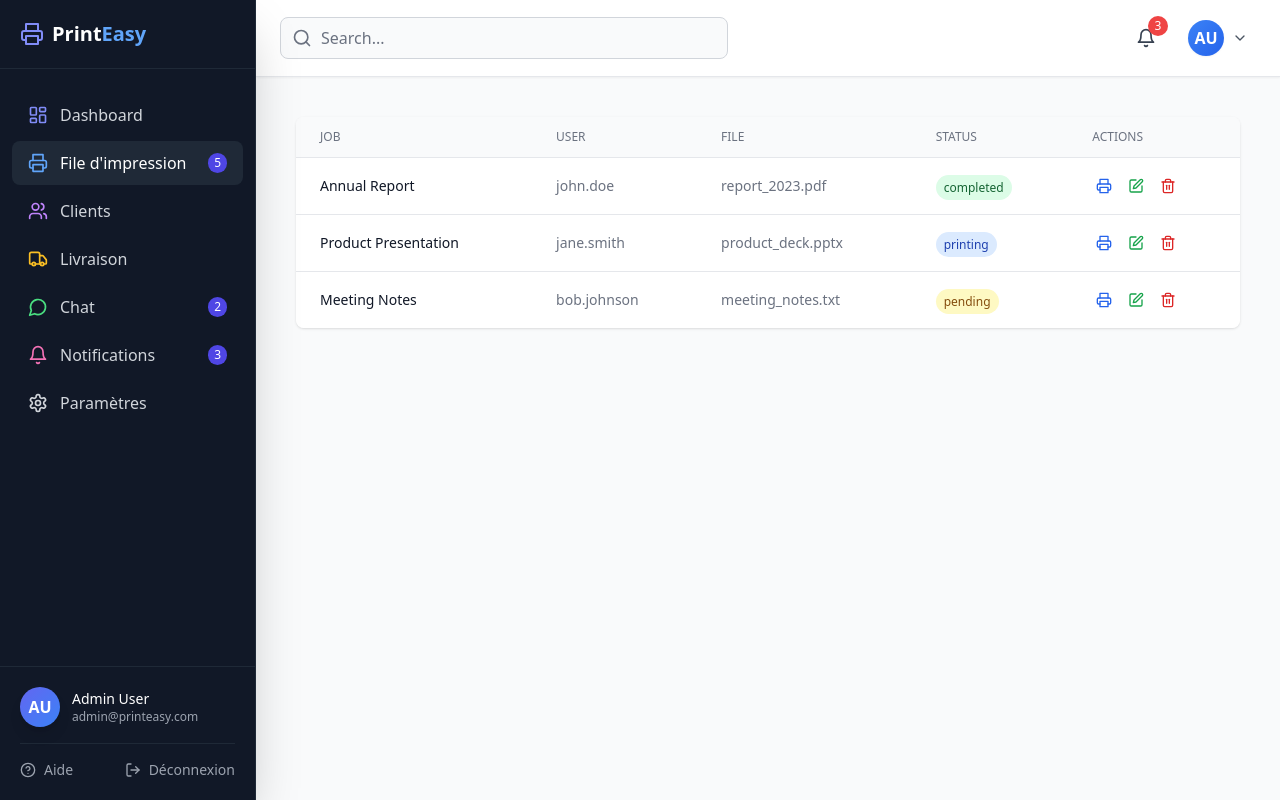
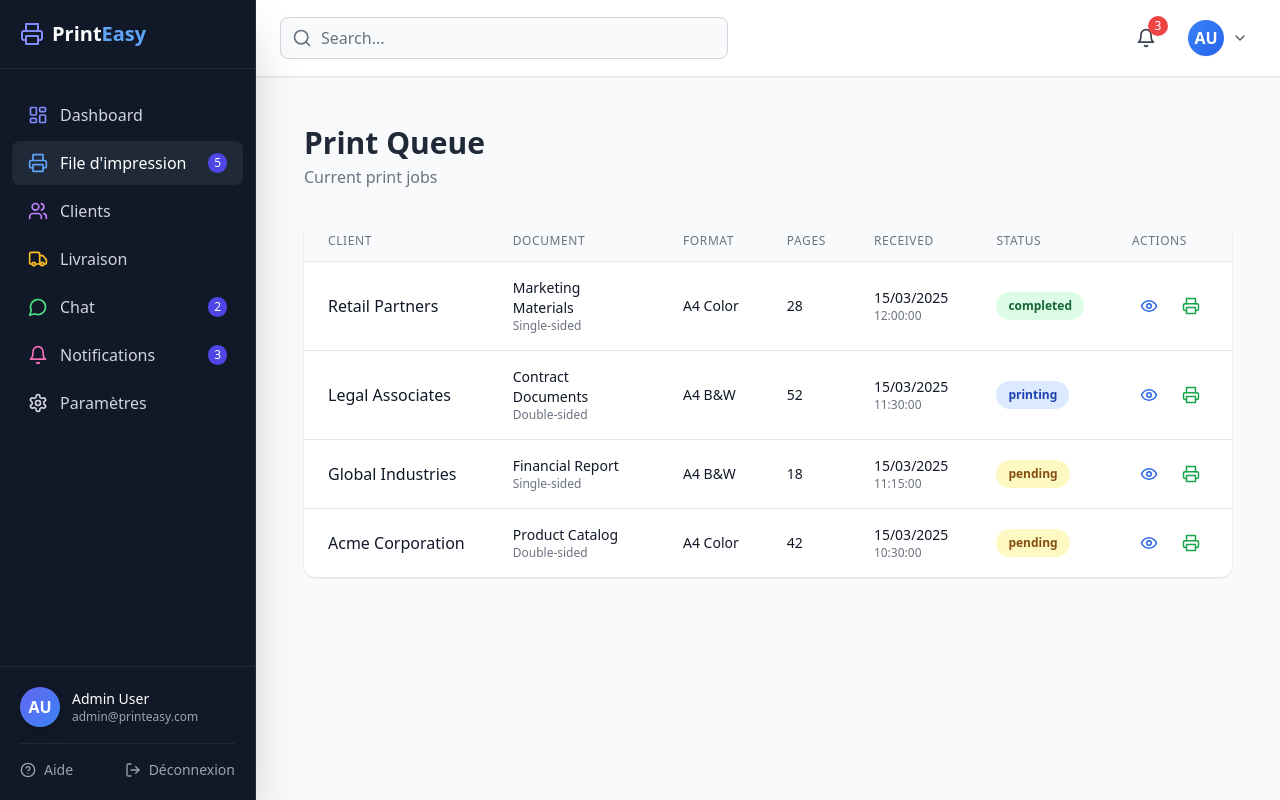
Before and after one commit to kwilliams3/projet-gestinnaire-impression, a React (Vite) app: page /queue in a window 1280 px wide. Built offline with nearby package versions, Linux system fonts and the light colour scheme.

Commit message:
amelioration

```diff
--- a/package.json
+++ b/package.json
@@ -10,10 +10,13 @@
     "preview": "vite preview"
   },
   "dependencies": {
+    "chart.js": "^4.4.9",
     "framer-motion": "^12.7.4",
     "lucide-react": "^0.344.0",
     "react": "^18.3.1",
+    "react-chartjs-2": "^5.3.0",
     "react-dom": "^18.3.1",
+    "react-icons": "^5.5.0",
     "react-router-dom": "^7.5.1"
   },
   "devDependencies": {
--- a/src/pages/DashboardPage.tsx
+++ b/src/pages/DashboardPage.tsx
@@ -1,64 +1,189 @@
 import React from 'react';
 import StatsCard from '../components/dashboard/StatsCard';
-import PrintQueueTable from '../components/dashboard/PrintQueueTable';
-import RecentOrdersCard from '../components/dashboard/RecentOrdersCard';
-import DeliveryStatusCard from '../components/dashboard/DeliveryStatusCard';
-import { mockStats, mockPrintJobs, mockOrders } from '../data/mockData';
+import { Bar } from 'react-chartjs-2';
+import { Chart as ChartJS, CategoryScale, LinearScale, BarElement, Title, Tooltip, Legend } from 'chart.js';
+import { FaDollarSign, FaPrint, FaUserFriends, FaFileAlt, FaChartBar } from 'react-icons/fa';
+
+ChartJS.register(CategoryScale, LinearScale, BarElement, Title, Tooltip, Legend);
 
 const DashboardPage: React.FC = () => {
-  // Get only printing or pending jobs for the queue
-  const activeJobs = mockPrintJobs.filter(
-    job => job.status === 'printing' || job.status === 'pending'
-  );
+  const revenueData = {
+    total: 1250000,
+    change: 8.5,
+    isPositive: true,
+  };
 
-  // Get most recent 4 orders
-  const recentOrders = [...mockOrders].sort(
-    (a, b) => new Date(b.receivedAt).getTime() - new Date(a.receivedAt).getTime()
-  ).slice(0, 4);
+  const stats = {
+    impressions: 324,
+    clients: 28,
+    documents: 156,
+  };
+
+  const dailyImpressionsData = {
+    labels: ['Lundi', 'Mardi', 'Mercredi', 'Jeudi', 'Vendredi', 'Samedi', 'Dimanche'],
+    datasets: [
+      {
+        label: 'Impressions Noir sur Blanc',
+        data: [120, 150, 100, 200, 170, 80, 60],
+        backgroundColor: 'rgba(0, 0, 0, 0.6)',
+        borderColor: 'rgba(0, 0, 0, 1)',
+        borderWidth: 1,
+      },
+      {
+        label: 'Impressions Couleur',
+        data: [80, 120, 150, 90, 100, 130, 110],
+        backgroundColor: 'rgba(255, 165, 0, 0.6)',
+        borderColor: 'rgba(255, 165, 0, 1)',
+        borderWidth: 1,
+      },
+    ],
+  };
+
+  const options = {
+    responsive: true,
+    plugins: {
+      legend: {
+        position: 'top' as const,
+      },
+      title: {
+        display: true,
+        text: 'Impressions Quotidiennes de la Semaine',
+      },
+    },
+    scales: {
+      y: {
+        beginAtZero: true,
+        title: {
+          display: true,
+          text: 'Nombre d\'Impressions',
+        },
+      },
+    },
+  };
 
   return (
-    <div className="space-y-6">
+    <div className="space-y-6 p-6">
       <div>
-        <h1 className="text-2xl font-bold text-gray-800">Dashboard</h1>
-        <p className="text-gray-500">Welcome back! Here's an overview of today's print operations.</p>
+        <h1 className="text-3xl font-bold text-gray-800">Tableau de Bord Administrateur</h1>
+        <p className="text-gray-500">Vue d'ensemble des activités d'impression</p>
       </div>
 
+      {/* Cartes de statistiques principales */}
       <div className="grid grid-cols-1 md:grid-cols-2 lg:grid-cols-4 gap-6">
-        <StatsCard
-          title="Documents Today"
-          value={mockStats.totalDocumentsToday}
-          type="documents"
-          description="Total documents received today"
-          trend={{ value: 12, isPositive: true }}
-        />
-        <StatsCard
-          title="Active Jobs"
-          value={mockStats.activeJobs}
-          type="printing"
-          description="Currently in production"
-        />
-        <StatsCard
-          title="Ready for Delivery"
-          value={mockStats.readyForDelivery}
-          type="ready"
-          description="Completed, awaiting delivery"
-        />
-        <StatsCard
-          title="Pending Validation"
-          value={mockStats.pendingValidation}
-          type="pending"
-          description="Awaiting client approval"
-        />
+        <div className="bg-gradient-to-r from-green-400 to-green-600 p-6 rounded-lg shadow-lg text-white transition-transform duration-200 hover:scale-105">
+          <div className="flex items-center">
+            <FaDollarSign className="text-4xl mr-2" />
+            <h2 className="text-lg font-semibold">Revenus Totaux</h2>
+          </div>
+          <p className="text-2xl font-bold">{`${revenueData.total.toLocaleString()} XAF`}</p>
+          <p className={`text-sm ${revenueData.isPositive ? 'text-green-200' : 'text-red-200'}`}>
+            Changement: {revenueData.change}%
+          </p>
+        </div>
+        <div className="bg-gradient-to-r from-blue-400 to-blue-600 p-6 rounded-lg shadow-lg text-white transition-transform duration-200 hover:scale-105">
+          <div className="flex items-center">
+            <FaPrint className="text-4xl mr-2" />
+            <h2 className="text-lg font-semibold">Impressions</h2>
+          </div>
+          <p className="text-2xl font-bold">{stats.impressions}</p>
+          <p className="text-sm">Total cette semaine</p>
+        </div>
+        <div className="bg-gradient-to-r from-purple-400 to-purple-600 p-6 rounded-lg shadow-lg text-white transition-transform duration-200 hover:scale-105">
+          <div className="flex items-center">
+            <FaUserFriends className="text-4xl mr-2" />
+            <h2 className="text-lg font-semibold">Clients Actifs</h2>
+          </div>
+          <p className="text-2xl font-bold">{stats.clients}</p>
+          <p className="text-sm">Clients ayant commandé</p>
+        </div>
+        <div className="bg-gradient-to-r from-orange-400 to-orange-600 p-6 rounded-lg shadow-lg text-white transition-transform duration-200 hover:scale-105">
+          <div className="flex items-center">
+            <FaFileAlt className="text-4xl mr-2" />
+            <h2 className="text-lg font-semibold">Documents Traités</h2>
+          </div>
+          <p className="text-2xl font-bold">{stats.documents}</p>
+          <p className="text-sm">Documents imprimés</p>
+        </div>
       </div>
 
-      <div>
-        <h2 className="text-xl font-semibold text-gray-800 mb-4">Active Print Queue</h2>
-        <PrintQueueTable jobs={activeJobs} />
+      {/* Section Statistiques Impressions */}
+      <div className="grid grid-cols-1 lg:grid-cols-2 gap-6">
+        {/* Graphique des impressions quotidiennes */}
+        <div className="bg-white p-6 rounded-lg shadow mb-6">
+          <h2 className="text-xl font-semibold text-gray-800 mb-4">Activité Récente</h2>
+          <Bar data={dailyImpressionsData} options={options} />
+        </div>
+
+        {/* Statistiques des Impressions par Type */}
+        <div className="bg-white p-6 rounded-lg shadow">
+          <h2 className="text-xl font-semibold text-gray-800 mb-4 flex items-center">
+            <FaChartBar className="mr-2" />
+            Statistiques des Impressions
+          </h2>
+          <div className="space-y-3">
+            <div className="flex justify-between items-center p-4 bg-green-100 rounded-lg shadow">
+              <span className="text-green-800">Impressions Noir sur Blanc</span>
+              <span className="font-bold text-green-800">1,500</span>
+            </div>
+            <div className="flex justify-between items-center p-4 bg-orange-100 rounded-lg shadow">
+              <span className="text-orange-800">Impressions Couleur</span>
+              <span className="font-bold text-orange-800">800</span>
+            </div>
+            <div className="flex justify-between items-center p-4 bg-blue-100 rounded-lg shadow">
+              <span className="text-blue-800">Total Impressions</span>
+              <span className="font-bold text-blue-800">2,300</span>
+            </div>
+          </div>
+        </div>
       </div>
 
-      <div className="grid grid-cols-1 lg:grid-cols-2 gap-6">
-        <RecentOrdersCard orders={recentOrders} />
-        <DeliveryStatusCard orders={mockOrders} />
+      {/* Tableau des commandes récentes simplifié */}
+      <div className="bg-white p-6 rounded-lg shadow">
+        <h2 className="text-xl font-semibold text-gray-800 mb-4">Commandes Récentes</h2>
+        <div className="overflow-x-auto">
+          <table className="min-w-full divide-y divide-gray-200">
+            <thead className="bg-gray-50">
+              <tr>
+                <th className="px-6 py-3 text-left text-xs font-medium text-gray-500 uppercase">N° Commande</th>
+                <th className="px-6 py-3 text-left text-xs font-medium text-gray-500 uppercase">Client</th>
+                <th className="px-6 py-3 text-left text-xs font-medium text-gray-500 uppercase">Montant (XAF)</th>
+                <th className="px-6 py-3 text-left text-xs font-medium text-gray-500 uppercase">Statut</th>
+              </tr>
+            </thead>
+            <tbody className="bg-white divide-y divide-gray-200">
+              <tr>
+                <td className="px-6 py-4 whitespace-nowrap text-sm font-medium text-gray-900">CMD-2023-056</td>
+                <td className="px-6 py-4 whitespace-nowrap text-sm text-gray-500">Entreprise ABC</td>
+                <td className="px-6 py-4 whitespace-nowrap text-sm text-gray-500">125,000</td>
+                <td className="px-6 py-4 whitespace-nowrap">
+                  <span className="px-2 inline-flex text-xs leading-5 font-semibold rounded-full bg-green-100 text-green-800">
+                    Livré
+                  </span>
+                </td>
+              </tr>
+              <tr>
+                <td className="px-6 py-4 whitespace-nowrap text-sm font-medium text-gray-900">CMD-2023-057</td>
+                <td className="px-6 py-4 whitespace-nowrap text-sm text-gray-500">Université XYZ</td>
+                <td className="px-6 py-4 whitespace-nowrap text-sm text-gray-500">85,500</td>
+                <td className="px-6 py-4 whitespace-nowrap">
+                  <span className="px-2 inline-flex text-xs leading-5 font-semibold rounded-full bg-yellow-100 text-yellow-800">
+                    En cours
+                  </span>
+                </td>
+              </tr>
+              <tr>
+                <td className="px-6 py-4 whitespace-nowrap text-sm font-medium text-gray-900">CMD-2023-058</td>
+                <td className="px-6 py-4 whitespace-nowrap text-sm text-gray-500">Société XYZ</td>
+                <td className="px-6 py-4 whitespace-nowrap text-sm text-gray-500">150,000</td>
+                <td className="px-6 py-4 whitespace-nowrap">
+                  <span className="px-2 inline-flex text-xs leading-5 font-semibold rounded-full bg-red-100 text-red-800">
+                    Terminé
+                  </span>
+                </td>
+              </tr>
+            </tbody>
+          </table>
+        </div>
       </div>
     </div>
   );
--- a/src/pages/PrintQueuePage.tsx
+++ b/src/pages/PrintQueuePage.tsx
@@ -1,68 +1,29 @@
 import React, { useState, useMemo } from 'react';
-import { PrinterIcon, Filter, Plus, Search, RefreshCw, X, Edit, Trash2 } from 'lucide-react';
+import { PrinterIcon, Eye } from 'lucide-react';
 
 interface PrintJob {
   id: string;
-  name: string;
-  user: string;
-  status: 'pending' | 'printing' | 'completed' | 'failed' | 'delivered';
-  fileName: string;
-  submittedAt: string;
-  content?: string; // Contenu modifiable
+  client: string;
+  document: string;
+  format: string;
+  pages: number;
+  received: string;
+  status: 'pending' | 'printing' | 'completed' | 'failed';
+  type: string;
+  time: string;
+  content?: string;
 }
 
 const PrintQueuePage: React.FC = () => {
-  // États
-  const [statusFilter, setStatusFilter] = useState<string>('all');
-  const [searchQuery, setSearchQuery] = useState('');
-  const [jobs, setJobs] = useState<PrintJob[]>(mockPrintJobs);
-  const [editingJob, setEditingJob] = useState<PrintJob | null>(null);
-  const [editContent, setEditContent] = useState('');
-
-  // Filtrage des jobs
-  const filteredJobs = useMemo(() => {
-    return jobs.filter(job => {
-      const matchesStatus = statusFilter === 'all' || job.status === statusFilter;
-      const matchesSearch =
-        job.name.toLowerCase().includes(searchQuery.toLowerCase()) ||
-        job.user.toLowerCase().includes(searchQuery.toLowerCase()) ||
-        job.fileName.toLowerCase().includes(searchQuery.toLowerCase());
-
-      return matchesStatus && matchesSearch;
-    });
-  }, [jobs, statusFilter, searchQuery]);
-
-  // Actions
-  const handleEdit = (job: PrintJob) => {
-    setEditingJob(job);
-    setEditContent(job.content || '');
-  };
-
-  const handleSaveEdit = () => {
-    if (!editingJob) return;
-
-    setJobs(jobs.map(job =>
-      job.id === editingJob.id
-        ? { ...job, content: editContent }
-        : job
-    ));
-    setEditingJob(null);
-  };
-
-  const handleDelete = (id: string) => {
-    if (window.confirm('Are you sure you want to delete this print job?')) {
-      setJobs(jobs.filter(job => job.id !== id));
-    }
-  };
+  const [jobs] = useState<PrintJob[]>(mockPrintJobs);
 
   const handlePrint = (job: PrintJob) => {
-    // Simulation d'impression
     const printWindow = window.open('', '_blank');
     if (printWindow) {
       printWindow.document.write(`
         <html>
           <head>
-            <title>Printing: ${job.fileName}</title>
+            <title>Printing: ${job.document}</title>
             <style>
               body { font-family: Arial; padding: 20px; }
               h1 { color: #333; }
@@ -70,9 +31,10 @@ const PrintQueuePage: React.FC = () => {
             </style>
           </head>
           <body>
-            <h1>${job.fileName}</h1>
-            <p><strong>Job:</strong> ${job.name}</p>
-            <p><strong>User:</strong> ${job.user}</p>
+            <h1>${job.document}</h1>
+            <p><strong>Client:</strong> ${job.client}</p>
+            <p><strong>Type:</strong> ${job.type}</p>
+            <p><strong>Format:</strong> ${job.format} - ${job.pages} pages</p>
             <hr>
             <pre>${job.content || 'No content available'}</pre>
           </body>
@@ -83,66 +45,78 @@ const PrintQueuePage: React.FC = () => {
     }
   };
 
-  const handleCancelEdit = () => {
-    setEditingJob(null);
+  const handleView = (job: PrintJob) => {
+    const viewWindow = window.open('', '_blank');
+    if (viewWindow) {
+      viewWindow.document.write(`
+        <html>
+          <head>
+            <title>Viewing: ${job.document}</title>
+            <style>
+              body { font-family: Arial; padding: 20px; }
+              h1 { color: #333; }
+              pre { background: #f5f5f5; padding: 15px; border-radius: 5px; }
+            </style>
+          </head>
+          <body>
+            <h1>${job.document}</h1>
+            <p><strong>Client:</strong> ${job.client}</p>
+            <p><strong>Type:</strong> ${job.type}</p>
+            <p><strong>Format:</strong> ${job.format} - ${job.pages} pages</p>
+            <hr>
+            <pre>${job.content || 'No content available'}</pre>
+          </body>
+        </html>
+      `);
+      viewWindow.document.close();
+    }
   };
 
   return (
-    <div className="container mx-auto p-4">
-      {/* En-tête et contrôles (identique à la version précédente) */}
-      {/* ... */}
+    <div className="container mx-auto p-6">
+      {/* Header */}
+      <div className="mb-8">
+        <h1 className="text-3xl font-bold text-gray-800">Print Queue</h1>
+        <p className="text-gray-500 mt-1">Current print jobs</p>
+      </div>
 
-      {/* Modal d'édition */}
-      {editingJob && (
-        <div className="fixed inset-0 bg-black bg-opacity-50 flex items-center justify-center p-4 z-50">
-          <div className="bg-white rounded-lg p-6 w-full max-w-2xl">
-            <h2 className="text-xl font-bold mb-4">Edit Document: {editingJob.fileName}</h2>
-
-            <textarea
-              className="w-full h-64 p-3 border rounded mb-4 font-mono"
-              value={editContent}
-              onChange={(e) => setEditContent(e.target.value)}
-              placeholder="Document content..."
-            />
-
-            <div className="flex justify-end gap-2">
-              <button
-                onClick={handleCancelEdit}
-                className="px-4 py-2 border rounded hover:bg-gray-100"
-              >
-                Cancel
-              </button>
-              <button
-                onClick={handleSaveEdit}
-                className="px-4 py-2 bg-blue-600 text-white rounded hover:bg-blue-700"
-              >
-                Save Changes
-              </button>
-            </div>
-          </div>
-        </div>
-      )}
-
-      {/* Tableau avec actions */}
-      <div className="bg-white rounded-lg shadow overflow-hidden">
+      {/* Table */}
+      <div className="bg-white rounded-xl shadow overflow-hidden">
+        <div className="overflow-x-auto">
           <table className="min-w-full divide-y divide-gray-200">
             <thead className="bg-gray-50">
               <tr>
-              <th className="px-6 py-3 text-left text-xs font-medium text-gray-500 uppercase">Job</th>
-              <th className="px-6 py-3 text-left text-xs font-medium text-gray-500 uppercase">User</th>
-              <th className="px-6 py-3 text-left text-xs font-medium text-gray-500 uppercase">File</th>
-              <th className="px-6 py-3 text-left text-xs font-medium text-gray-500 uppercase">Status</th>
-              <th className="px-6 py-3 text-left text-xs font-medium text-gray-500 uppercase">Actions</th>
+                <th className="px-6 py-3 text-left text-xs font-medium text-gray-500 uppercase tracking-wider">Client</th>
+                <th className="px-6 py-3 text-left text-xs font-medium text-gray-500 uppercase tracking-wider">Document</th>
+                <th className="px-6 py-3 text-left text-xs font-medium text-gray-500 uppercase tracking-wider">Format</th>
+                <th className="px-6 py-3 text-left text-xs font-medium text-gray-500 uppercase tracking-wider">Pages</th>
+                <th className="px-6 py-3 text-left text-xs font-medium text-gray-500 uppercase tracking-wider">Received</th>
+                <th className="px-6 py-3 text-left text-xs font-medium text-gray-500 uppercase tracking-wider">Status</th>
+                <th className="px-6 py-3 text-left text-xs font-medium text-gray-500 uppercase tracking-wider">Actions</th>
               </tr>
             </thead>
             <tbody className="bg-white divide-y divide-gray-200">
-            {filteredJobs.map((job) => (
-              <tr key={job.id} className="hover:bg-gray-50">
-                <td className="px-6 py-4 whitespace-nowrap text-sm font-medium text-gray-900">{job.name}</td>
-                <td className="px-6 py-4 whitespace-nowrap text-sm text-gray-500">{job.user}</td>
-                <td className="px-6 py-4 whitespace-nowrap text-sm text-gray-500">{job.fileName}</td>
+              {jobs.map((job) => (
+                <tr key={job.id} className="hover:bg-gray-50 transition-colors">
                   <td className="px-6 py-4 whitespace-nowrap">
-                  <span className={`px-2 py-1 text-xs rounded-full ${
+                    <div className="font-medium text-gray-900">{job.client}</div>
+                  </td>
+                  <td className="px-6 py-4">
+                    <div className="text-sm font-medium text-gray-900">{job.document}</div>
+                    <div className="text-xs text-gray-500">{job.type}</div>
+                  </td>
+                  <td className="px-6 py-4 whitespace-nowrap">
+                    <div className="text-sm text-gray-900">{job.format}</div>
+                  </td>
+                  <td className="px-6 py-4 whitespace-nowrap">
+                    <div className="text-sm text-gray-900">{job.pages}</div>
+                  </td>
+                  <td className="px-6 py-4 whitespace-nowrap">
+                    <div className="text-sm text-gray-900">{job.received}</div>
+                    <div className="text-xs text-gray-500">{job.time}</div>
+                  </td>
+                  <td className="px-6 py-4 whitespace-nowrap">
+                    <span className={`px-3 py-1 inline-flex text-xs leading-5 font-semibold rounded-full ${
                       job.status === 'completed' ? 'bg-green-100 text-green-800' :
                       job.status === 'printing' ? 'bg-blue-100 text-blue-800' :
                       job.status === 'failed' ? 'bg-red-100 text-red-800' :
@@ -151,30 +125,21 @@ const PrintQueuePage: React.FC = () => {
                       {job.status}
                     </span>
                   </td>
-                <td className="px-6 py-4 whitespace-nowrap text-sm text-gray-500">
+                  <td className="px-6 py-4 whitespace-nowrap text-sm font-medium">
                     <div className="flex gap-2">
                       <button
+                        onClick={() => handleView(job)}
+                        className="p-2 text-blue-600 hover:text-blue-800 hover:bg-blue-50 rounded-md transition-colors"
+                        title="View"
+                      >
+                        <Eye size={18} />
+                      </button>
+                      <button
                         onClick={() => handlePrint(job)}
+                        className="p-2 text-green-600 hover:text-green-800 hover:bg-green-50 rounded-md transition-colors"
                         title="Print"
-                      className="p-1 text-blue-600 hover:text-blue-800"
                       >
-                      <PrinterIcon size={16} />
-                    </button>
-
-                    <button
-                      onClick={() => handleEdit(job)}
-                      title="Edit"
-                      className="p-1 text-green-600 hover:text-green-800"
-                    >
-                      <Edit size={16} />
-                    </button>
-
-                    <button
-                      onClick={() => handleDelete(job.id)}
-                      title="Delete"
-                      className="p-1 text-red-600 hover:text-red-800"
-                    >
-                      <Trash2 size={16} />
+                        <PrinterIcon size={18} />
                       </button>
                     </div>
                   </td>
@@ -184,37 +149,59 @@ const PrintQueuePage: React.FC = () => {
           </table>
         </div>
       </div>
+    </div>
   );
 };
 
-// Données mockées avec contenu
+// Données mockées
 const mockPrintJobs: PrintJob[] = [
   {
     id: '1',
-    name: 'Annual Report',
-    user: 'john.doe',
+    client: 'Retail Partners',
+    document: 'Marketing Materials',
+    format: 'A4 Color',
+    pages: 28,
+    received: '15/03/2025',
     status: 'completed',
-    fileName: 'report_2023.pdf',
-    submittedAt: '2023-05-15 09:30',
-    content: '# Annual Report 2023\n\n## Financial Summary\nRevenue: $1.2M\nProfit: $300K\n\n## Key Achievements\n- Launched new product line\n- Expanded to 3 new markets'
+    type: 'Single-sided',
+    time: '12:00:00',
+    content: 'Marketing materials for Q2 campaign\n\nIncludes:\n- Flyers\n- Brochures\n- Posters'
   },
   {
     id: '2',
-    name: 'Product Presentation',
-    user: 'jane.smith',
+    client: 'Legal Associates',
+    document: 'Contract Documents',
+    format: 'A4 B&W',
+    pages: 52,
+    received: '15/03/2025',
     status: 'printing',
-    fileName: 'product_deck.pptx',
-    submittedAt: '2023-05-15 10:15',
-    content: 'Product Features:\n- Feature 1: Fast performance\n- Feature 2: Easy to use\n- Feature 3: Affordable pricing'
+    type: 'Double-sided',
+    time: '11:30:00',
+    content: 'Legal contracts for client review\n\nSections:\n1. Terms and Conditions\n2. Confidentiality\n3. Payment Terms'
   },
   {
     id: '3',
-    name: 'Meeting Notes',
-    user: 'bob.johnson',
+    client: 'Global Industries',
+    document: 'Financial Report',
+    format: 'A4 B&W',
+    pages: 18,
+    received: '15/03/2025',
     status: 'pending',
-    fileName: 'meeting_notes.txt',
-    submittedAt: '2023-05-15 11:45',
-    content: 'Action Items:\n1. Update project timeline\n2. Contact client for feedback\n3. Prepare Q2 budget'
+    type: 'Single-sided',
+    time: '11:15:00',
+    content: 'Q1 Financial Report\n\nHighlights:\n- Revenue: $1.5M\n- Expenses: $1.1M\n- Net Profit: $400K'
+  },
+  {
+    id: '4',
+    client: 'Acme Corporation',
+    document: 'Product Catalog',
+    format: 'A4 Color',
+    pages: 42,
+    received: '15/03/2025',
+    status: 'pending',
+    type: 'Double-sided',
+    time: '10:30:00',
+    content: 'Spring 2025 Product Catalog\n\nFeatured Products:\n- Widget X\n- Gadget Y\n- Tool Z'
   },
 ];
 
```
Also changed, not shown: src/pages/ClientsPage.tsx (+32 -31 lines), 1 other file (tests, documents, lock files or other folders). Lines whose indentation alone changed are shown as unchanged.
